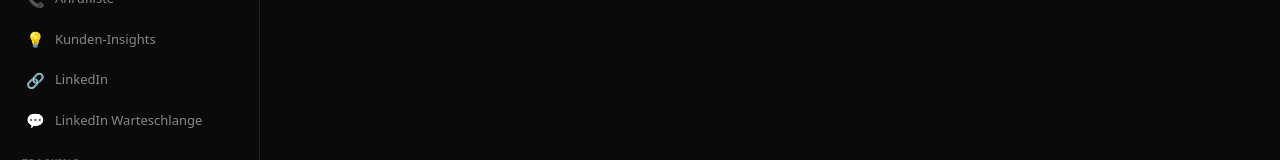
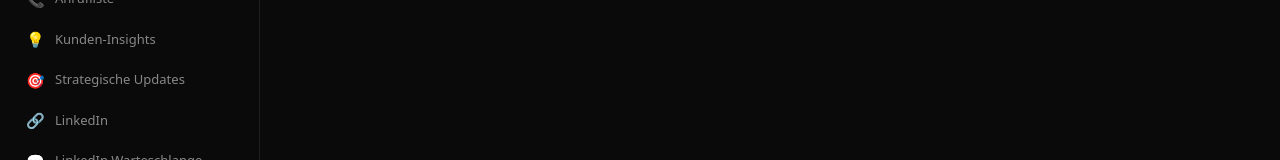
Before and after one commit to hertleanjuli-afk/praxisnova-sales-control, a Next.js app: page / in a window 1280 px wide. Shown: the part 374-534 px from the top of the page. Built offline with nearby package versions, Linux system fonts and the light colour scheme; no server answers; the database is empty; sample sign-in values are in the browser's storage.

Commit message:
feat: add Strategische Updates navigation link to sidebar

```diff
--- a/app/(dashboard)/layout.tsx
+++ b/app/(dashboard)/layout.tsx
@@ -25,6 +25,7 @@ const navGroups: NavGroup[] = [
       { label: 'Sequenzen', href: '/sequences', emoji: '👥' },
       { label: 'Anrufliste', href: '/anrufliste', emoji: '📞' },
       { label: 'Kunden-Insights', href: '/customer-insights', emoji: '💡' },
+      { label: 'Strategische Updates', href: '/agent-updates', emoji: '🎯' },
       { label: 'LinkedIn', href: '/linkedin', emoji: '🔗' },
       { label: 'LinkedIn Warteschlange', href: '/linkedin-queue', emoji: '💬', badgeKey: 'linkedinQueue' },
     ],
@@ -58,6 +59,7 @@ const PAGE_TITLES: Record<string, string> = {
   '/sequences': 'Sequenzen',
   '/anrufliste': 'Anrufliste',
   '/customer-insights': 'Kunden-Insights',
+  '/agent-updates': 'Strategische Updates',
   '/inbound': 'Eingehende Leads',
   '/linkedin': 'LinkedIn',
   '/website-clicks': 'Website-Klicks',
```
